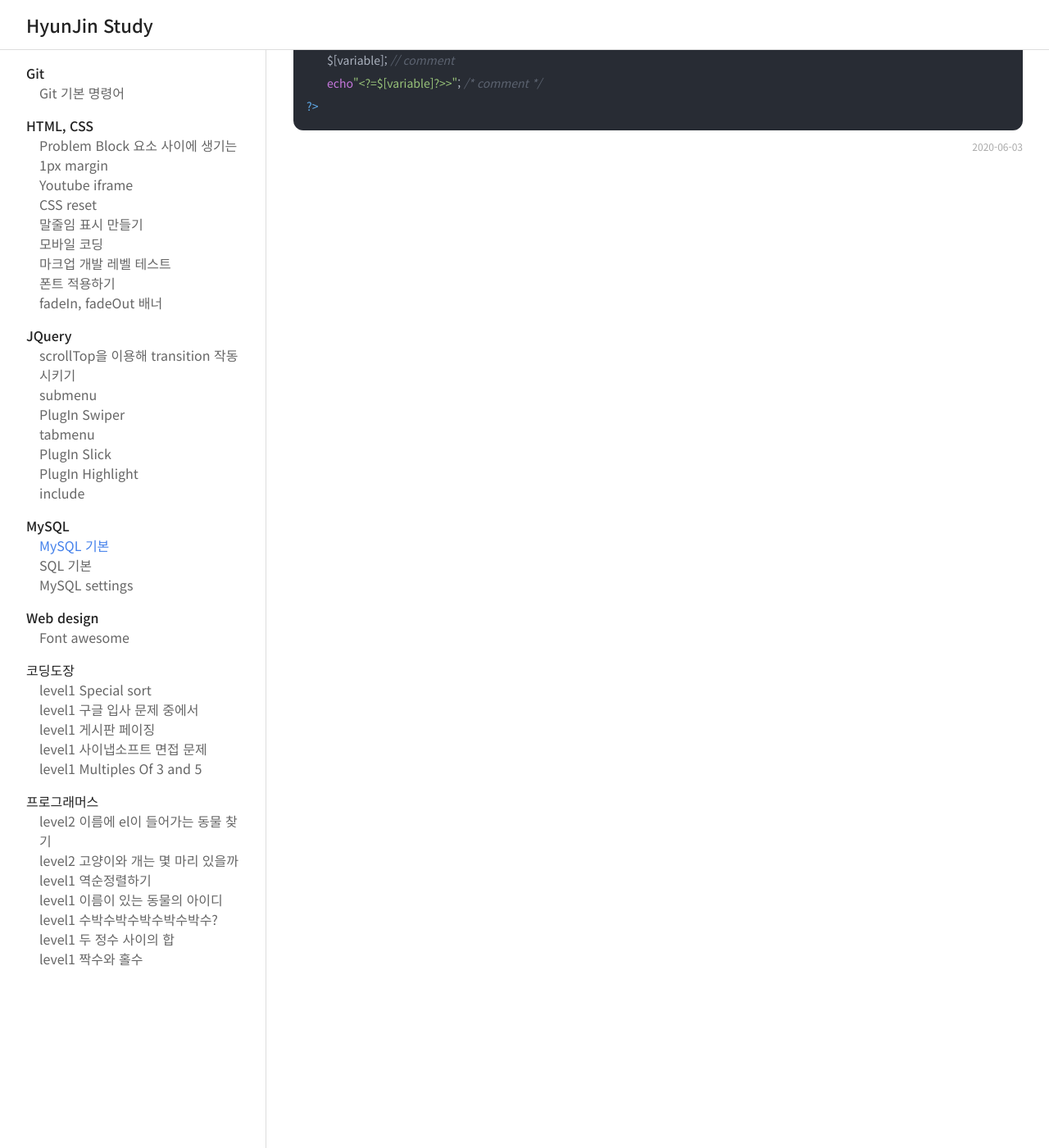
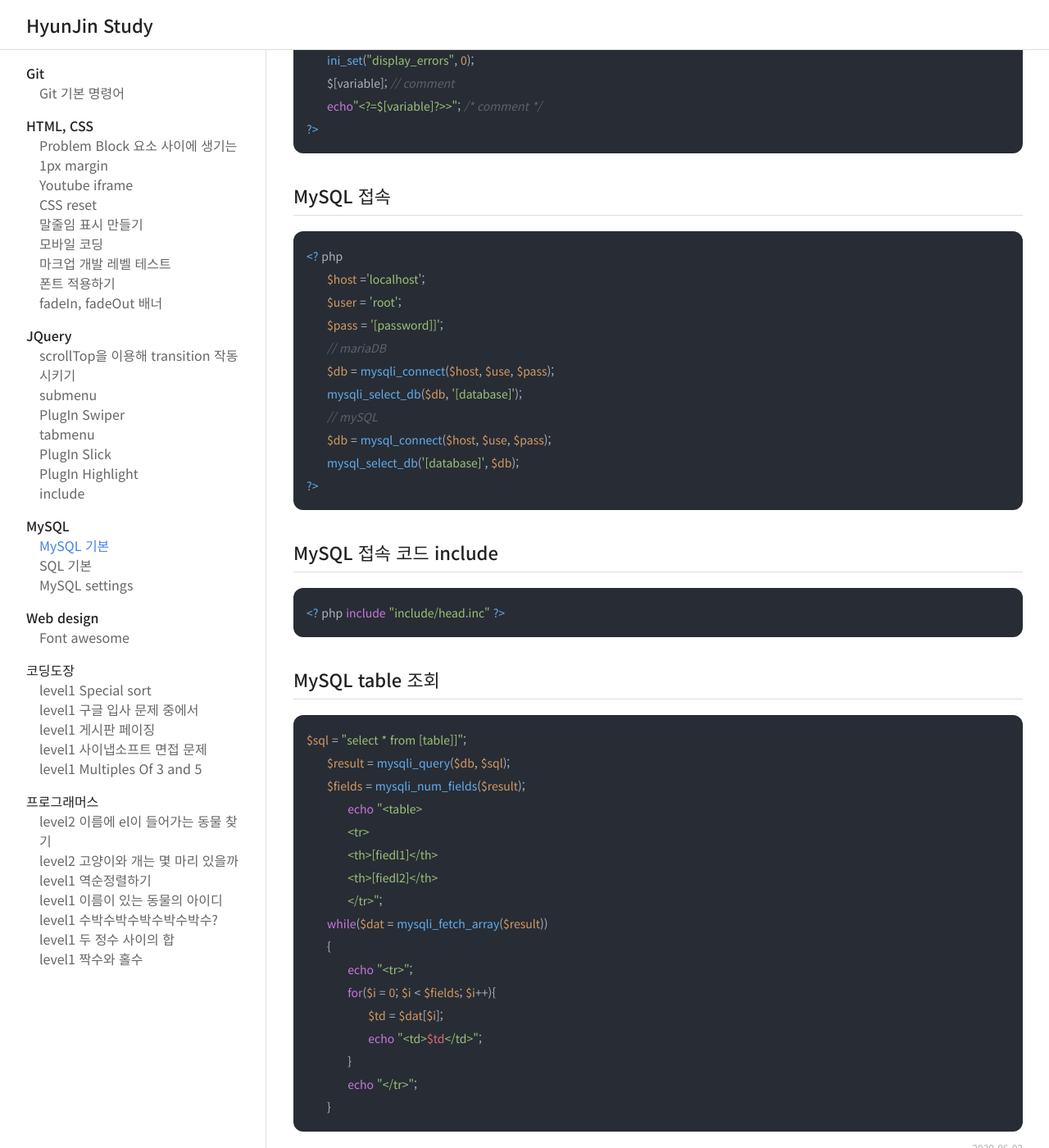
Before and after one commit to hhj171258/hhj171258.github.io, a Jekyll site: the page built from _posts/MySQL/2020-06-03-MySQL-basic.html, in a window 1280 px wide and 1400 px high, scrolled down 356 px. Shown: the whole window at 82% size. Built offline with Jekyll 4.4.1, drawn with Linux system fonts in a browser that asks for light colours; nearby versions of some CDN libraries.

Commit message:
{Add} content

```diff
--- a/_posts/MySQL/2020-06-03-MySQL-basic.html
+++ b/_posts/MySQL/2020-06-03-MySQL-basic.html
@@ -6,11 +6,50 @@ category: "MySQL"
 ---
 <h3>Directory</h3>
 <p><code>\xampp\htdocs</code>에 올린후 <code>http://localhost/[file]</code>애서 확인하면 된다.</p>
-<h3>php code</h3>
+<h3>PHP code</h3>
 <pre>
 	<code class="php">&lt;? php
+	ini_set("display_errors", 0);
 	$[variable]; // comment
 	echo"&lt;?=$[variable]?>&gt;"; /* comment */
 ?&gt;</code>
 </pre>
+<h3>MySQL 접속</h3>
+<pre>
+	<code class="php">&lt;? php
+	$host ='localhost';
+	$user = 'root';
+	$pass = '[password]]';
+	// mariaDB
+	$db = mysqli_connect($host, $use, $pass);
+	mysqli_select_db($db, '[database]');
+	// mySQL
+	$db = mysql_connect($host, $use, $pass);
+	mysql_select_db('[database]', $db);
+?&gt;</code>
+</pre>
+<h3>MySQL 접속 코드 include</h3>
+<pre>
+	<code class="php">&lt;? php include "include/head.inc" ?&gt;</code>
+</pre>
+<h3>MySQL table 조회</h3>
+<pre>
+	<code class="php">$sql = "select * from [table]]";
+	$result = mysqli_query($db, $sql);
+	$fields = mysqli_num_fields($result);
+		echo "&lt;table&gt;
+		&lt;tr&gt;
+		&lt;th&gt;[fiedl1]&lt;/th&gt;
+		&lt;th&gt;[fiedl2]&lt;/th&gt;
+		&lt;/tr&gt;";
+ 	while($dat = mysqli_fetch_array($result))
+ 	{
+ 		echo "&lt;tr&gt;";
+ 		for($i = 0; $i < $fields; $i++){
+ 			$td = $dat[$i];
+ 			echo "&lt;td&gt;$td&lt;/td&gt;";
+ 		}
+ 		echo "&lt;/tr&gt;";
+ 	}</code>
+</pre>
 <small>2020-06-03</small>
```
